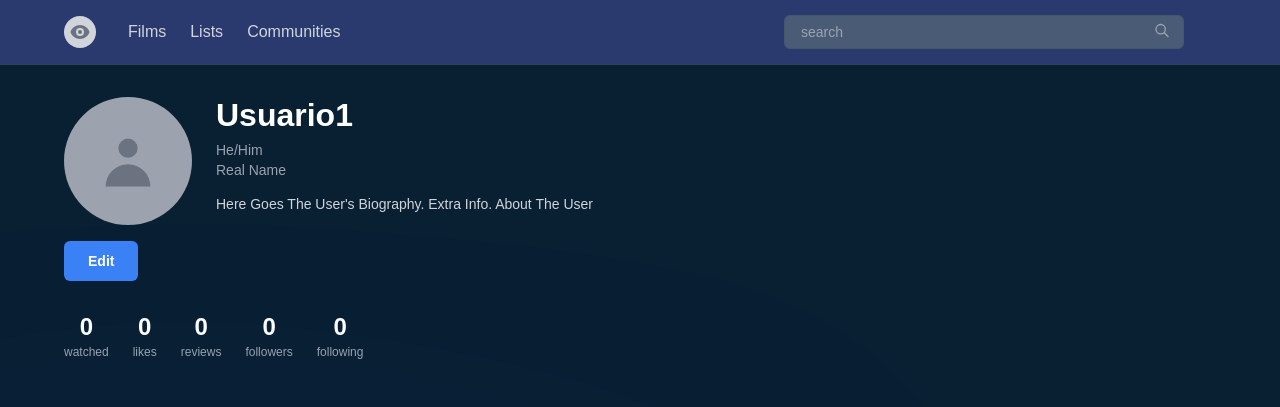
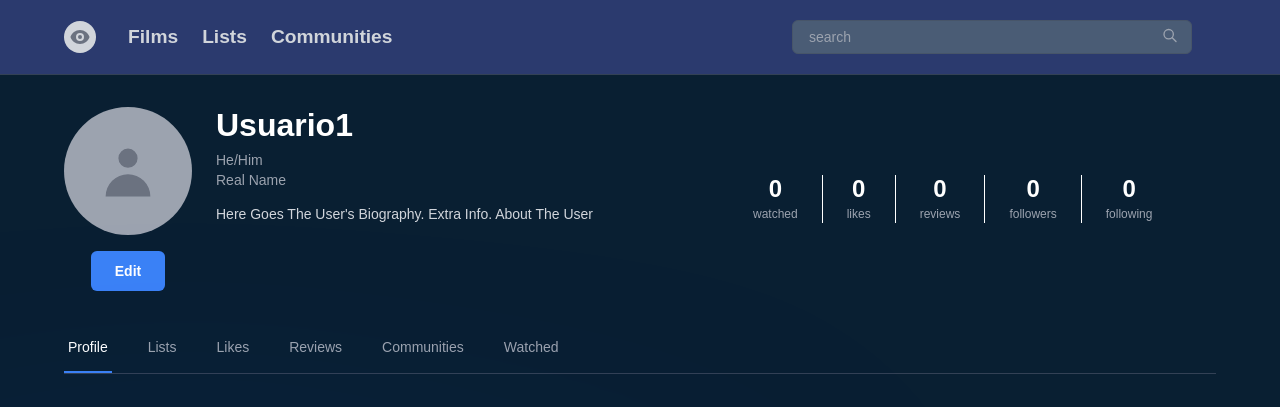
Before and after one commit to luisyepez11/Sala-13, a Vue app in the folder frontend/sistema/: page /profile in a window 1280 px wide. Shown: the top 407 px of the page. Built offline with nearby package versions, Linux system fonts and the light colour scheme.

Commit message:
cambios en la barra de navegacion y en la pagina de perfil

```diff
--- a/frontend/sistema/src/components/navegacio.vue
+++ b/frontend/sistema/src/components/navegacio.vue
@@ -56,11 +56,11 @@
 .nav-content {
   max-width: 1200px;
   margin: 0 auto;
-  padding: 0 24px;
+  padding: 20px 24px;
   display: flex;
   align-items: center;
   justify-content: space-between;
-  height: 64px;
+  height: max-content;
 }
 
 .nav-left {
@@ -98,8 +98,8 @@
 .nav-link {
   color: #d1d5db;
   text-decoration: none;
-  font-size: 16px;
-  font-weight: 400;
+  font-size: 1.2rem;
+  font-weight: 600;
   transition: color 0.2s;
 }
 
@@ -110,7 +110,7 @@
 .search-container {
   flex: 1;
   max-width: 400px;
-  margin: 0 32px;
+  margin: 0 24px;
 }
 
 .search-wrapper {
--- a/frontend/sistema/src/pages/profile.vue
+++ b/frontend/sistema/src/pages/profile.vue
@@ -80,18 +80,22 @@
             <div class="stat-number">{{ stats.watched }}</div>
             <div class="stat-label">watched</div>
           </div>
+          <div class="vertical-line"></div>
           <div class="stat-item">
             <div class="stat-number">{{ stats.likes }}</div>
             <div class="stat-label">likes</div>
           </div>
+          <div class="vertical-line"></div>
           <div class="stat-item">
             <div class="stat-number">{{ stats.reviews }}</div>
             <div class="stat-label">reviews</div>
           </div>
+          <div class="vertical-line"></div>
           <div class="stat-item">
             <div class="stat-number">{{ stats.followers }}</div>
             <div class="stat-label">followers</div>
           </div>
+          <div class="vertical-line"></div>
           <div class="stat-item">
             <div class="stat-number">{{ stats.following }}</div>
             <div class="stat-label">following</div>
@@ -149,9 +153,11 @@
 
 .profile-section {
   display: flex;
-  flex-direction: column;
-  gap: 32px;
-  margin-bottom: 32px;
+  align-items: center;
+  gap: 10rem;
+  padding: auto;
+  flex-direction: row;
+  margin-bottom: 2rem;
 }
 
 .profile-info {
@@ -162,6 +168,7 @@
 
 .avatar-section {
   flex-shrink: 0;
+  text-align: center;
 }
 
 .avatar-container {
@@ -254,6 +261,10 @@
   font-size: 12px;
   margin-top: 4px;
 }
+.vertical-line {
+  border-right: 1px solid #ffffff;
+  height: 3rem;
+}
 
 .tabs-nav {
   border-bottom: 1px solid #334155;
@@ -322,6 +333,10 @@
     align-items: center;
     text-align: center;
   }
+  .profile-section {
+    flex-direction: column;
+    gap: 1rem;
+  }
 
   .stats-container {
     justify-content: center;
```
